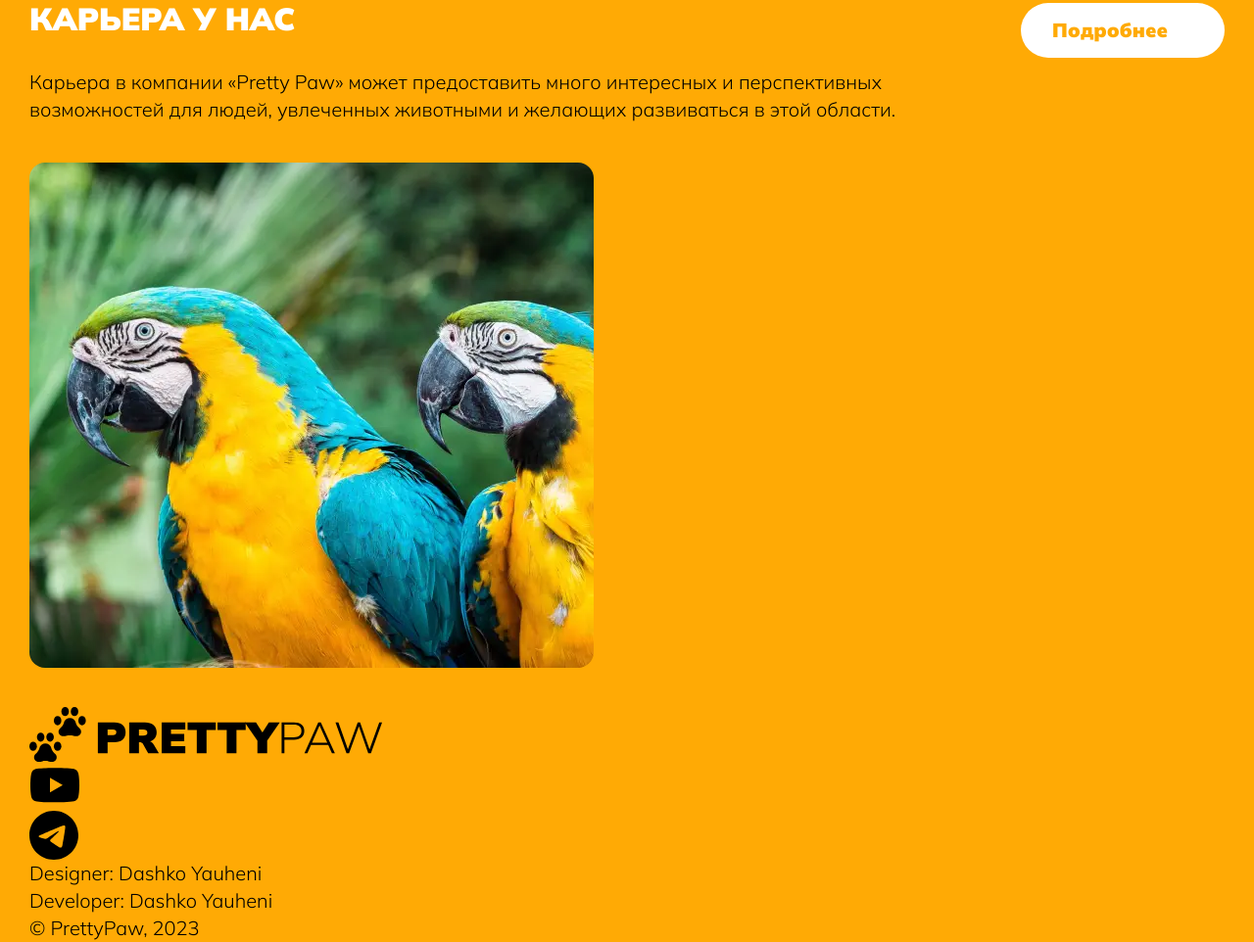
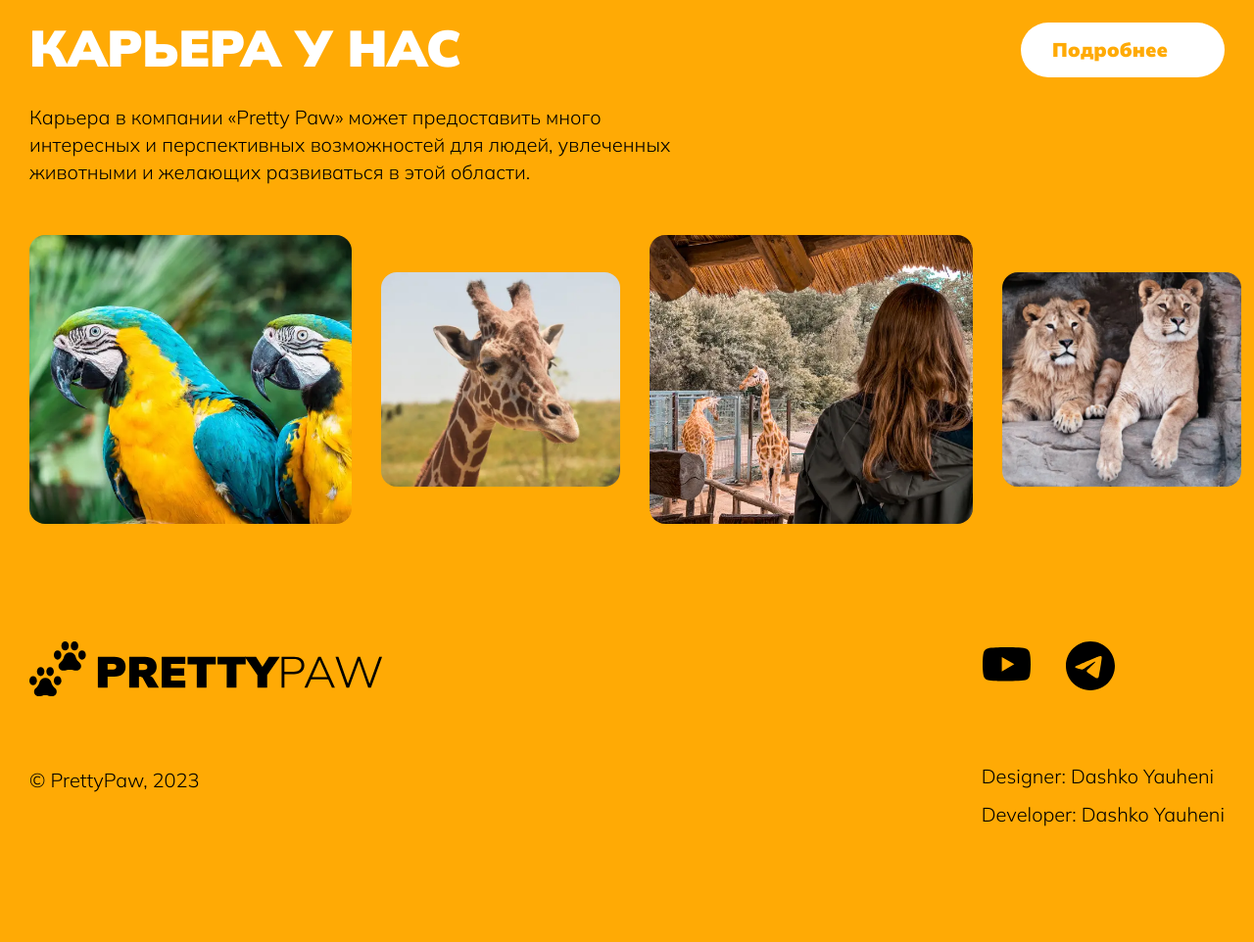
Before and after one commit to EugeneDashko/Pretty_Paw_webpack, a website built with webpack: page src/index.html in a window 1280 px wide. Shown: the part 2352-3314 px from the top of the page at 98% size. After the commit the page ends 3224 px from the top, so only its background shows below. Built offline with nearby package versions, Linux system fonts and the light colour scheme; files whose address does not match are found by name.

Commit message:
finish part 4.2

```diff
--- a/src/style/_career.scss
+++ b/src/style/_career.scss
@@ -1,6 +1,12 @@
 .career {
+    overflow-x: hidden;
     padding-top: 80px;
     padding-bottom: 40px;
+
+    @include lg {
+        padding-top: 100px;
+        padding-bottom: 100px;
+    }
 
     &__content {
         margin-bottom: 40px;
@@ -13,6 +19,15 @@
             grid-template-areas:
             'title link'
             'description .';
+        }
+
+        @include lg {
+            gap: 27px 31px;
+            margin-bottom: 50px;
+        }
+
+        @include xl {
+            grid-template-columns: 690px min-content ;
         }
     }
 
@@ -27,6 +42,10 @@
         @include md {
             grid-area: title;
             margin-bottom: 0;
+        }
+
+        @include lg {
+            font-size: 52px;
         }
     }
 
@@ -47,12 +66,34 @@
     }
 
     &__slider {
+        overflow: visible;
     }
 
     &__image-list {
     }
 
     &__image-item {
+        height: unset;
+        display: flex;
+        align-items: center;
+
+        @include md {
+            &:nth-child(odd) { //нечетные слайды
+                width: 34%;
+            }
+            &:nth-child(even) { //четные слайды
+                width: 25%;
+            }
+        }
+
+        @include xl {
+            &:nth-child(odd) { //нечетные слайды
+                width: 27%;
+            }
+            &:nth-child(even) { //четные слайды
+                width: 20%;
+            }
+        }
     }
 
     &__image-wrapper {
--- a/src/style/_footer.scss
+++ b/src/style/_footer.scss
@@ -1,24 +1,73 @@
 .footer {
+    padding-top: 20px;
+    padding-bottom: 30px;
 
     &__container {
+        @include sm {
+            display: grid;
+            gap: 40px;
+            grid-template-columns: 1fr max-content;
+        }
+        @include lg {
+            gap: 72px;
+        }
     }
 
     &__logo {
+        width: 200px;
+        margin-bottom: 32px;
+
+        @include sm {
+            margin-bottom: 0;
+        }
+
+        @include lg {
+            width: 360px;
+        }
     }
 
     &__social-list {
+        display: flex;
+        gap: 16px;
+        margin-bottom: 52px;
+
+        @include sm {
+            margin-bottom: 0;
+        }
+
+        @include lg {
+            gap: 36px;
+        }
     }
 
     &__social-item {
     }
 
     &__social-link {
+        display: block;
+        width: 36px;
+
+        @include lg {
+            width: 50px;
+        }
     }
 
     &__developers {
+        margin-bottom: 52px;
+        line-height: 1;
+
+        @include sm {
+            order: 2;
+            margin-bottom: 0;
+        }
     }
 
     &__developer {
+        margin-bottom: 19px;
+
+        &:last-child {
+            margin-bottom: 0px;
+        }
     }
 
     &__copyright {
```
